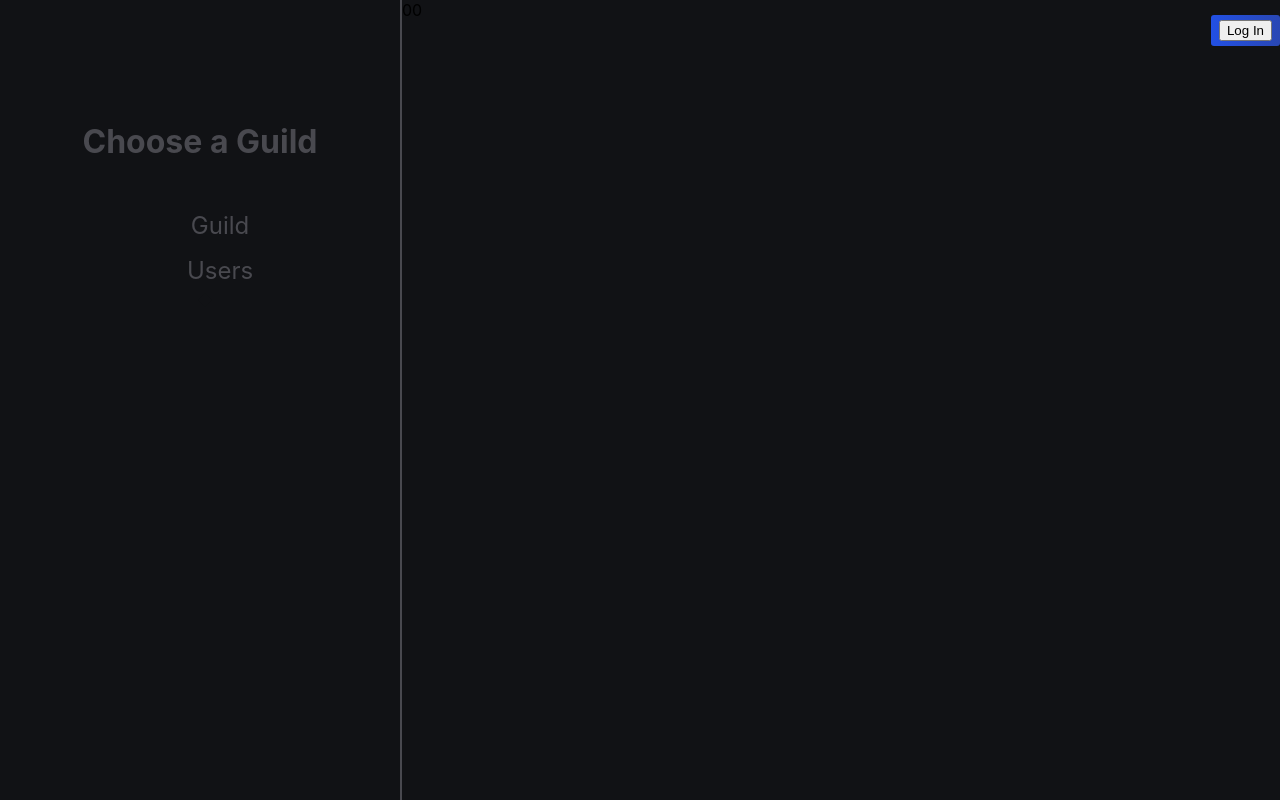
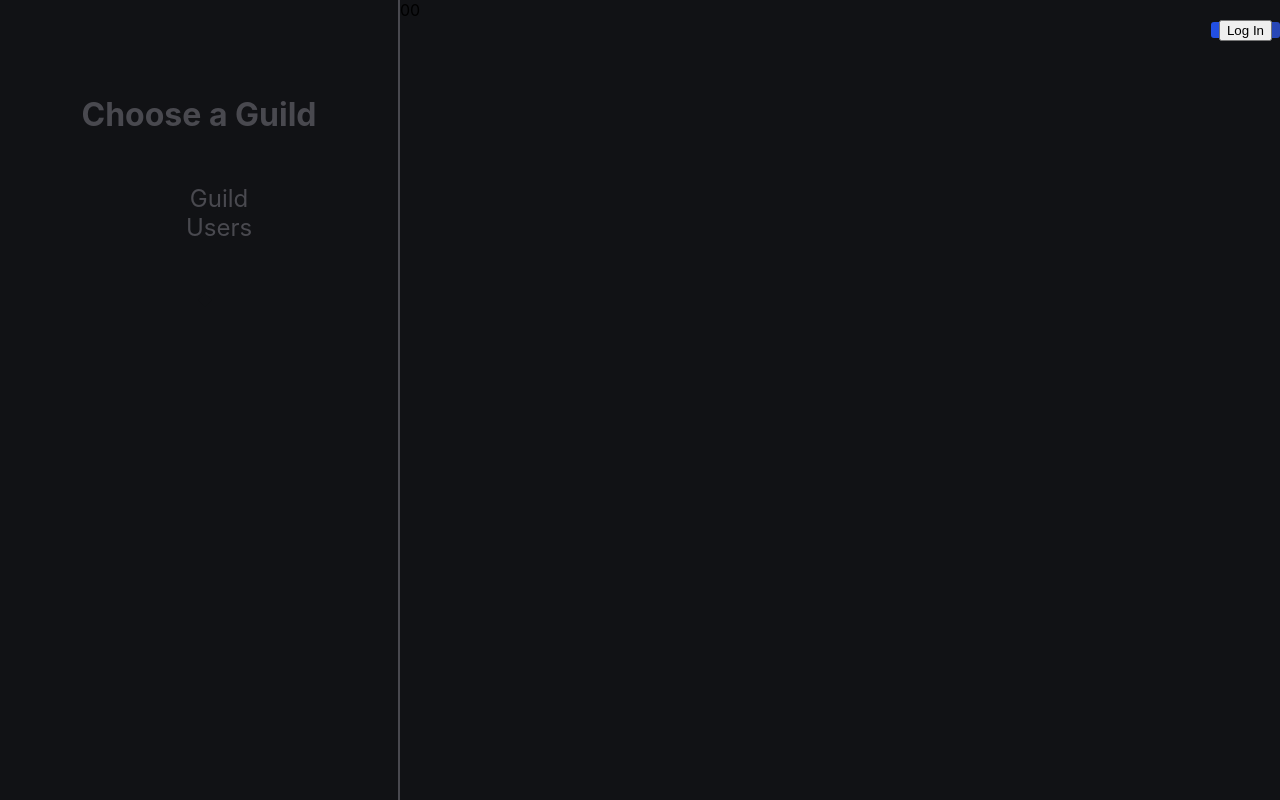
Before and after one commit to CarsonButterfield/ButterSite, a React (Create React App) app in the folder buttersite/: page /guild in a window 1280 px wide. Built offline with nearby package versions, Linux system fonts and the light colour scheme.

Commit message:
moved some stuff

```diff
--- a/buttersite/src/App.css
+++ b/buttersite/src/App.css
@@ -8,7 +8,7 @@
   --blue:#2947b4;
 
 }
-@import "~react-vis/dist/style"
+
 * {
   margin:0;
   box-sizing: border-box;
--- a/buttersite/src/components/Graphs/Text-Descriptors/Descriptors.css
+++ b/buttersite/src/components/Graphs/Text-Descriptors/Descriptors.css
@@ -1,4 +1,4 @@
 .descriptor{
     font-size:24px;
-    color:var(--gray)
+    color:whitesmoke
 }
```
